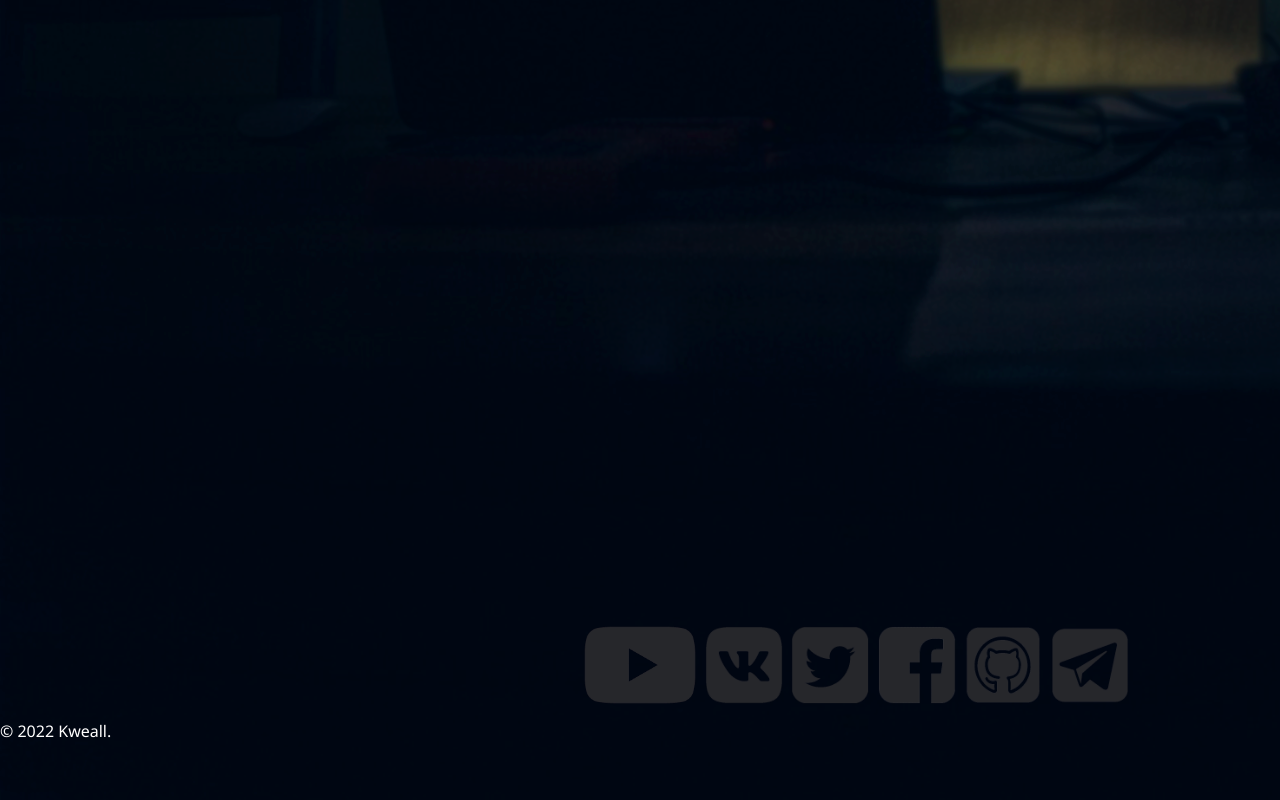
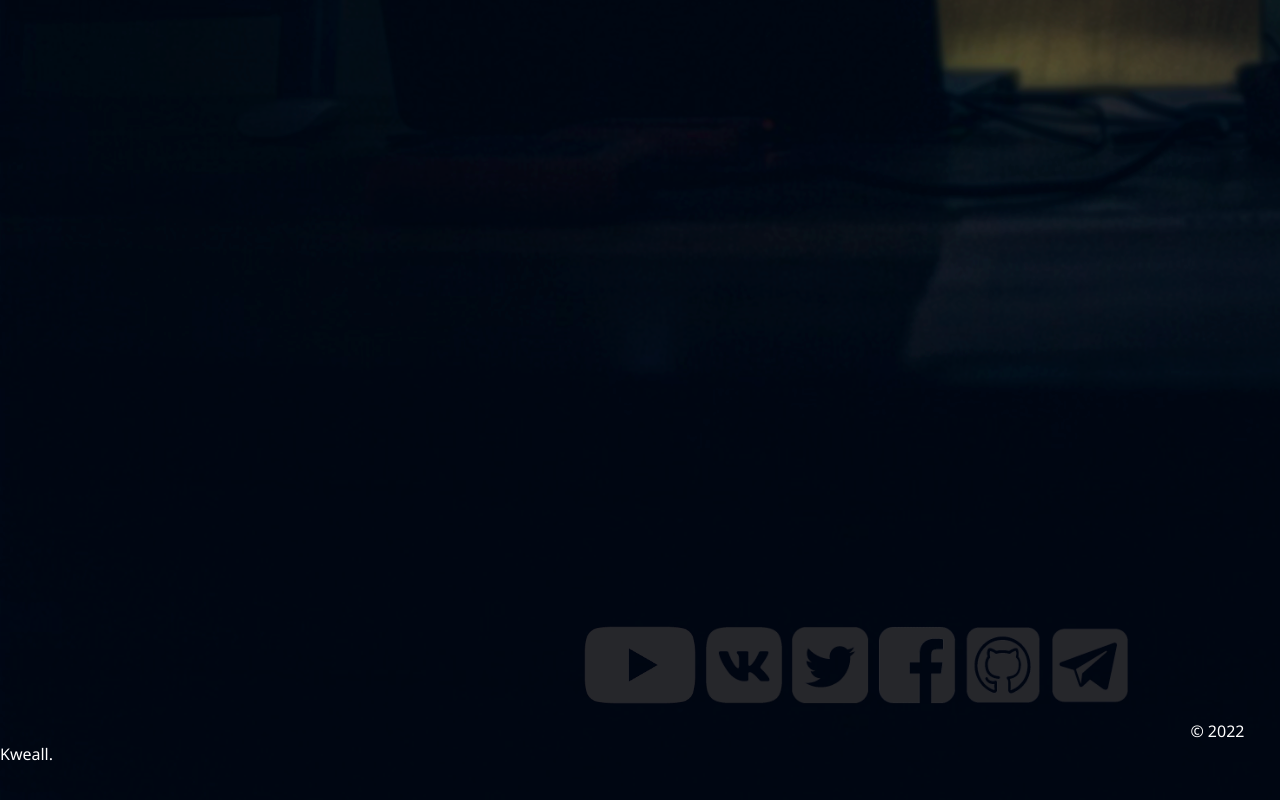
Before and after one commit to Kweall/Kweall.github.io, a plain HTML site: page index.html in a window 1280 px wide. Shown: the part 604-1404 px from the top of the page. Drawn offline with Linux system fonts and the light colour scheme; files that its build step writes are made by us from their sources.

Commit message:
Update aaa.css

```diff
--- a/aaa.css
+++ b/aaa.css
@@ -221,6 +221,6 @@ body{
     justify-content: space-between;
 }
 
-.headers{
-
+.copyright{
+    margin-left:93%;
 }
```
